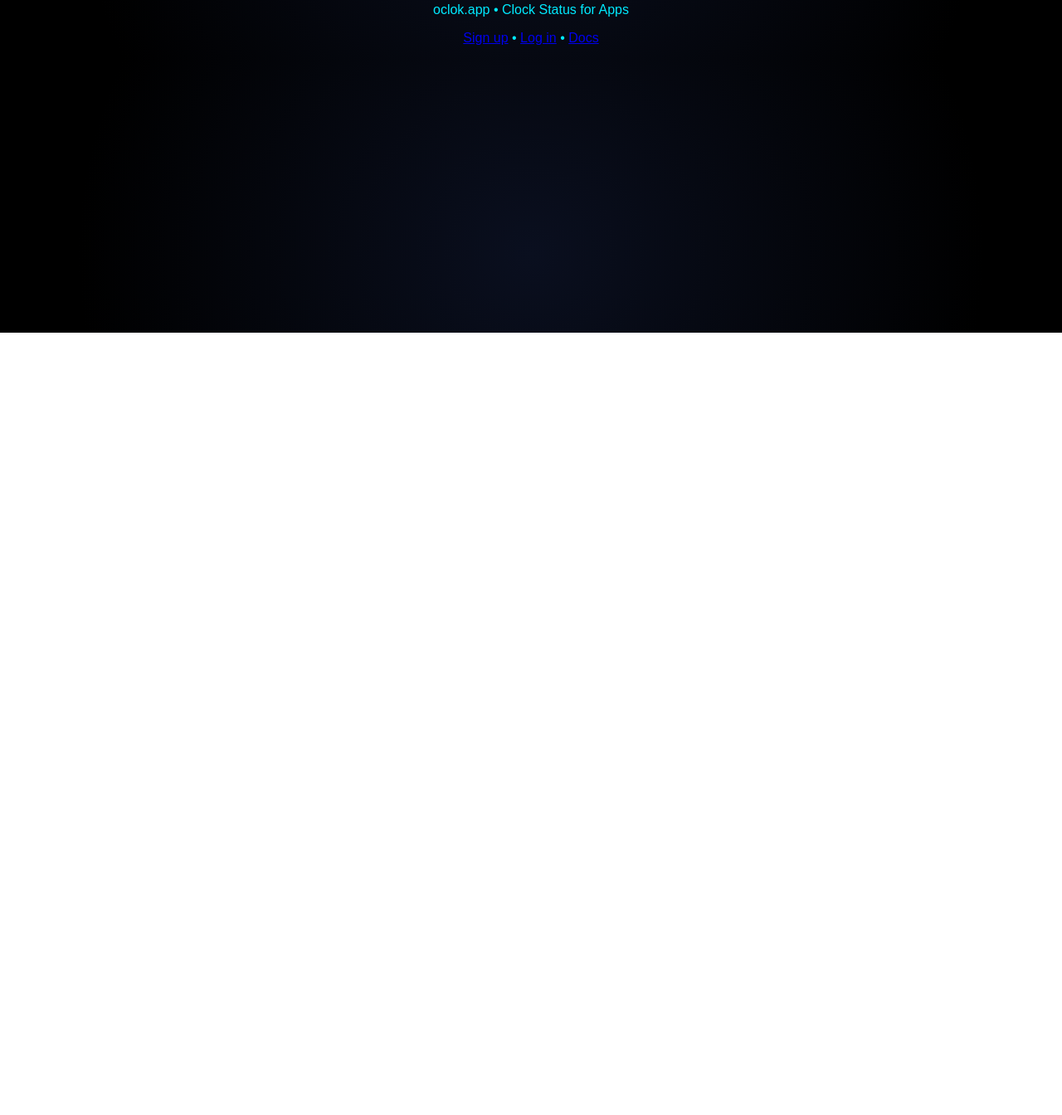
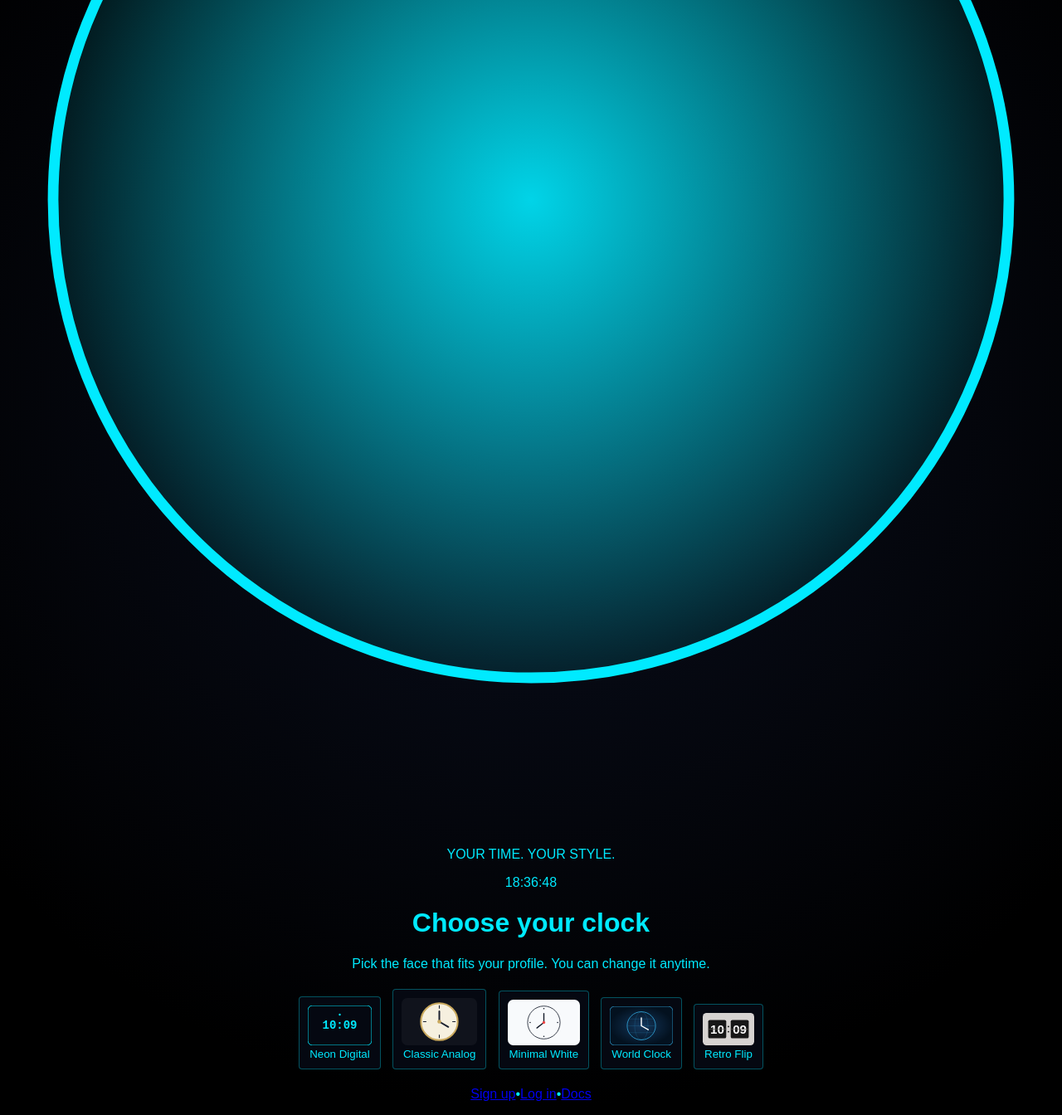
Before and after one commit to DSangHub/oclok-app, a plain HTML site: page pages/index.html in a window 1280 px wide. Shown: the part 399-1743 px from the top of the page at 83% size. Before the commit the page ends 800 px from the top, so only its background shows below. Drawn offline with Linux system fonts and the light colour scheme.

Commit message:
Restore selectable clock gallery in pages/index.html

```diff
--- a/pages/index.html
+++ b/pages/index.html
@@ -2,35 +2,43 @@
 <html lang="en">
 <head>
 <meta charset="UTF-8">
-<title>oclok.app — Clock Status Platform</title>
+<meta name="viewport" content="width=device-width, initial-scale=1">
+<title>oclok.app — Choose Your Clock</title>
 <link rel="stylesheet" href="/public/styles.css">
-<style>
-  .globe {
-    position: fixed;
-    top: 20px;
-    left: 20px;
-    width: 140px;
-    height: 140px;
-    animation: spin 12s linear infinite;
-    filter: drop-shadow(0 0 12px #00eaff);
-  }
-  @keyframes spin {
-    from { transform: rotateY(0deg); }
-    to { transform: rotateY(360deg); }
-  }
-  .clock {
-    font-size: 18vw;
-    text-shadow: 0 0 40px #00eaff;
-  }
-</style>
 </head>
-<body>
-<img src="/public/globe.svg" class="globe">
-<div class="main">
-  <div id="clock" class="clock">00:00:00</div>
-  <p>oclok.app • Clock Status for Apps</p>
-  <p><a href="/signup">Sign up</a> • <a href="/login">Log in</a> • <a href="/docs">Docs</a></p>
-</div>
+<body data-clock="neon">
+<img src="/public/globe.svg" class="globe" alt="">
+<main class="main home">
+  <p class="eyebrow">YOUR TIME. YOUR STYLE.</p>
+  <div id="clock" class="clock" aria-live="polite">00:00:00</div>
+  <h1>Choose your clock</h1>
+  <p class="intro">Pick the face that fits your profile. You can change it anytime.</p>
+
+  <section class="clock-grid" aria-label="Clock choices">
+    <button class="clock-choice selected" data-style="neon" aria-pressed="true">
+      <img src="/public/clocks/neon-digital.svg" alt="Neon digital clock">
+      <span>Neon Digital</span>
+    </button>
+    <button class="clock-choice" data-style="classic" aria-pressed="false">
+      <img src="/public/clocks/classic-analog.svg" alt="Classic analog clock">
+      <span>Classic Analog</span>
+    </button>
+    <button class="clock-choice" data-style="minimal" aria-pressed="false">
+      <img src="/public/clocks/minimal-white.svg" alt="Minimal white clock">
+      <span>Minimal White</span>
+    </button>
+    <button class="clock-choice" data-style="world" aria-pressed="false">
+      <img src="/public/clocks/world-clock.svg" alt="World clock">
+      <span>World Clock</span>
+    </button>
+    <button class="clock-choice" data-style="flip" aria-pressed="false">
+      <img src="/public/clocks/flip-clock.svg" alt="Retro flip clock">
+      <span>Retro Flip</span>
+    </button>
+  </section>
+
+  <p class="nav-links"><a href="/signup">Sign up</a><span>•</span><a href="/login">Log in</a><span>•</span><a href="/docs">Docs</a></p>
+</main>
 <script src="/public/scripts/clock.js"></script>
 </body>
 </html>
```
